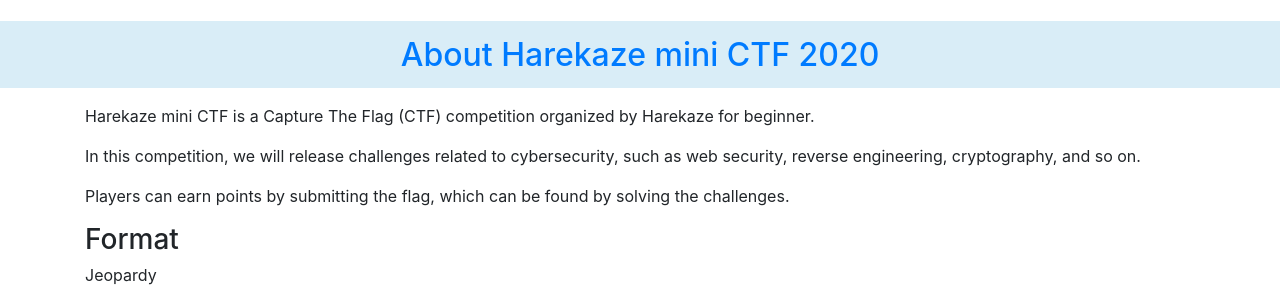
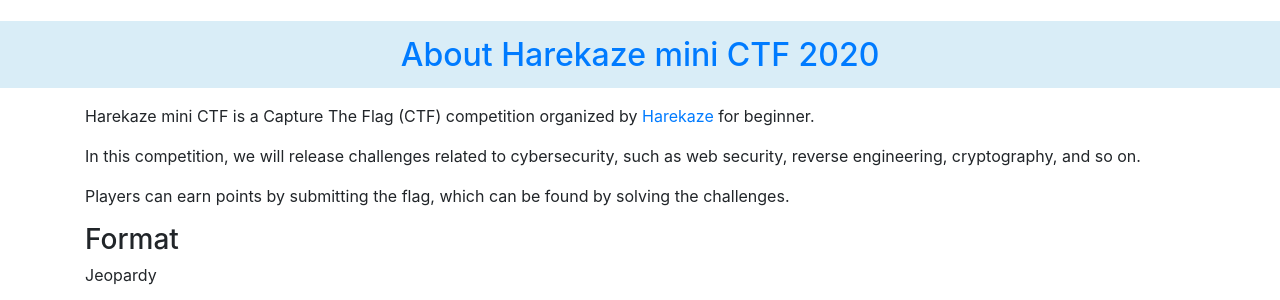
Before and after one commit to TeamHarekaze/TeamHarekaze.github.io, a Jekyll site: the page built from ctf/2020.html, in a window 1280 px wide. Shown: the part 549-849 px from the top of the page. Built offline with Jekyll 4.4.1, drawn with Linux system fonts in a browser that asks for light colours; nearby versions of some CDN libraries; part of the change alters nothing that is shown.

Commit message:
modify link

```diff
--- a/ctf/2020.html
+++ b/ctf/2020.html
@@ -16,7 +16,7 @@ title: Harekaze mini CTF 2020
     <h2 id="about"><a href="#about">About Harekaze mini CTF 2020</a></h2>
   </header>
   <div class="container">
-    <p>Harekaze mini CTF is a Capture The Flag (CTF) competition organized by <a href="//harekaze.com"></a>Harekaze for beginner.</p>
+    <p>Harekaze mini CTF is a Capture The Flag (CTF) competition organized by <a href="//harekaze.com">Harekaze</a> for beginner.</p>
     <p>In this competition, we will release challenges related to cybersecurity, such as web security, reverse engineering, cryptography, and so on.</p>
     <p>Players can earn points by submitting the flag, which can be found by solving the challenges.</p>
     <h3>Format</h3>
```
